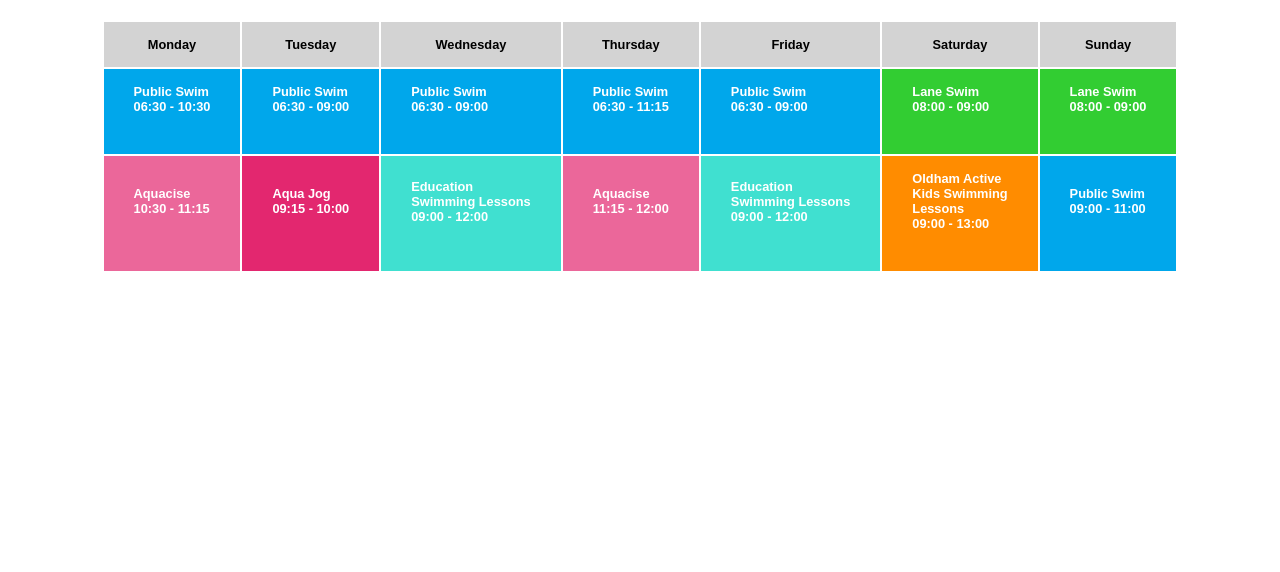
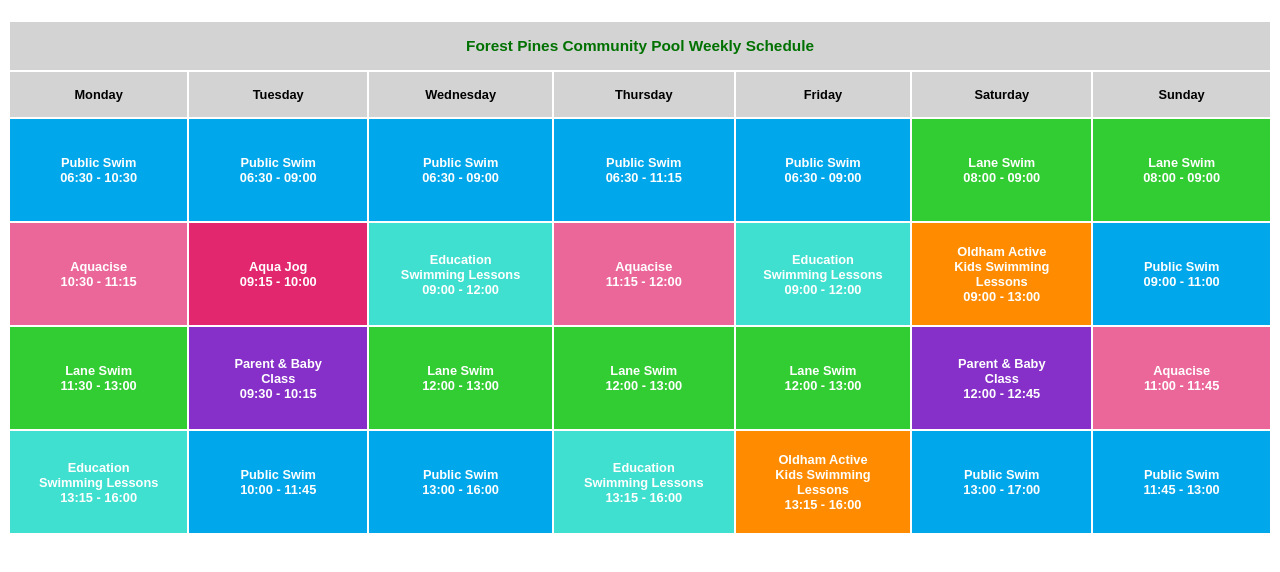
Before and after one commit to AndrewSRea/HTML_Challenges, a plain HTML site: page extra-html-challenge.html in a window 1280 px wide. Drawn offline with Linux system fonts and the light colour scheme.

Commit message:
Adding more cells and styling

```diff
--- a/extra-html-challenge.html
+++ b/extra-html-challenge.html
@@ -5,6 +5,9 @@
         <meta name="viewport" content="width=device-width, initial-scale=1.0">
         <title>Extra HTML Challenge</title>
         <style>
+            /* Follow this link for CSS Table Styling, like "border-spacing", etc.:
+               https://developer.mozilla.org/en-US/docs/Web/CSS/border-spacing
+               -- see the other table-styling properties on the aside on the left. */
             html {
                 background-color: rgb(255,255,255);
             }
@@ -16,17 +19,28 @@
 
             table {
                 margin: 20px auto;
+                table-layout: fixed;
+            }
+
+            #banner {
+                font-size: 1.2em;
+                color: rgb(0,113,1);
+                padding: 15px;
             }
 
             th {
                 background-color: rgb(211,211,211);
-                padding: 15px 30px;
+                padding: 15px;
+                width: 180px;
             }
 
             td {
                 color: rgb(255,255,255);
-                padding: 15px 30px 40px;
+                /* padding: 15px 30px 40px; */
                 font-weight: bold;
+                text-align: center;
+                width: 180px;
+                height: 100px;
             }
 
             .p-swim {
@@ -52,11 +66,18 @@
             .oldham {
                 background-color: rgb(255,140,0);
             }
+
+            .parent-baby {
+                background-color: rgb(135,48,201);
+            }
         </style>
     </head>
     <body>
         <table>
             <thead>
+                <tr>
+                    <th id="banner" colspan="7">Forest Pines Community Pool Weekly Schedule</th>
+                </tr>
                 <tr>
                     <th>Monday</th>
                     <th>Tuesday</th>
@@ -87,10 +108,22 @@
                     <td class="p-swim">Public Swim<br>09:00 - 11:00</td>
                 </tr>
                 <tr>
-
+                    <td class="l-swim">Lane Swim<br>11:30 - 13:00</td>
+                    <td class="parent-baby">Parent & Baby<br>Class<br>09:30 - 10:15</td>
+                    <td class="l-swim">Lane Swim<br>12:00 - 13:00</td>
+                    <td class="l-swim">Lane Swim<br>12:00 - 13:00</td>
+                    <td class="l-swim">Lane Swim<br>12:00 - 13:00</td>
+                    <td class="parent-baby">Parent & Baby<br>Class<br>12:00 - 12:45</td>
+                    <td class="aquacise">Aquacise<br>11:00 - 11:45</td>
                 </tr>
                 <tr>
-
+                    <td class="ed-swim">Education<br>Swimming Lessons<br>13:15 - 16:00</td>
+                    <td class="p-swim">Public Swim<br>10:00 - 11:45</td>
+                    <td class="p-swim">Public Swim<br>13:00 - 16:00</td>
+                    <td class="ed-swim">Education<br>Swimming Lessons<br>13:15 - 16:00</td>
+                    <td class="oldham">Oldham Active<br>Kids Swimming<br>Lessons<br>13:15 - 16:00</td>
+                    <td class="p-swim">Public Swim<br>13:00 - 17:00</td>
+                    <td class="p-swim">Public Swim<br>11:45 - 13:00</td>
                 </tr>
             </tbody>
         </table>
```
